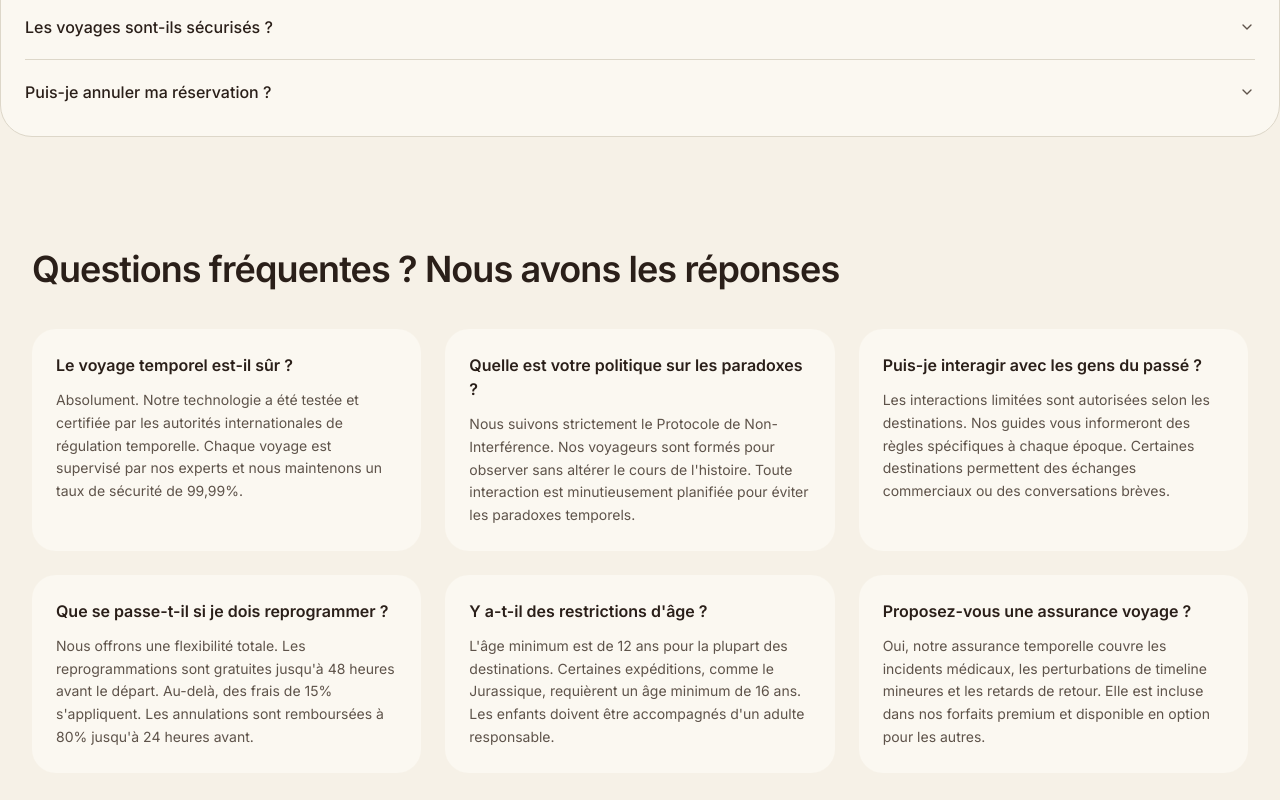
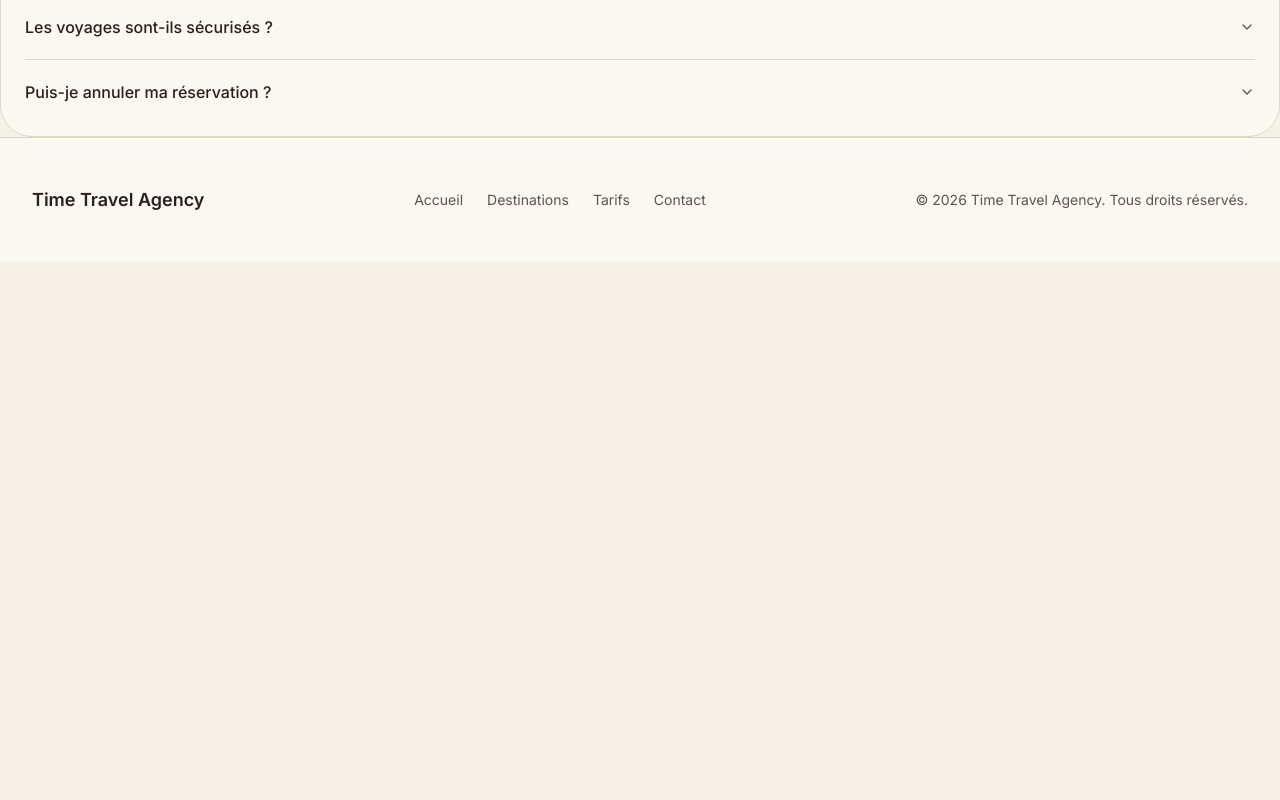
Before and after one commit to alagh697/v0-time-travel-agency, a Next.js app: page /contact in a window 1280 px wide. Shown: the part 1780-2580 px from the top of the page. After the commit the page ends 2042 px from the top, so only its background shows below. Built offline with nearby package versions, Linux system fonts and the light colour scheme; a web font is replaced by a local one.

Commit message:
feat: comment out FAQSection component in ContactPage
Commented out FAQSection for potential future use

```diff
--- a/app/contact/page.tsx
+++ b/app/contact/page.tsx
@@ -14,7 +14,7 @@ export default function ContactPage() {
         <ContactHero />
         <ContactForm />
         <ContactInfo />
-        <FAQSection />
+        {/* <FAQSection /> */}
       </main>
       <Footer />
       <SupportChat />
```
